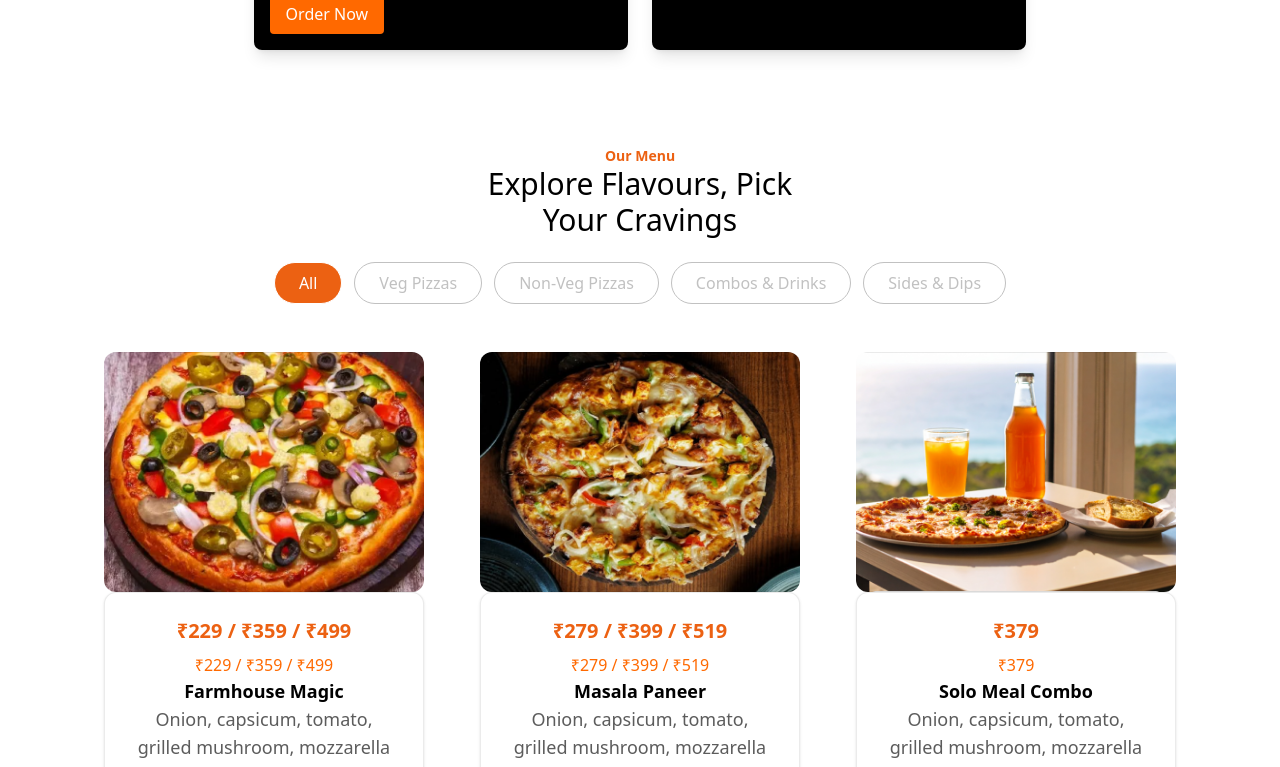
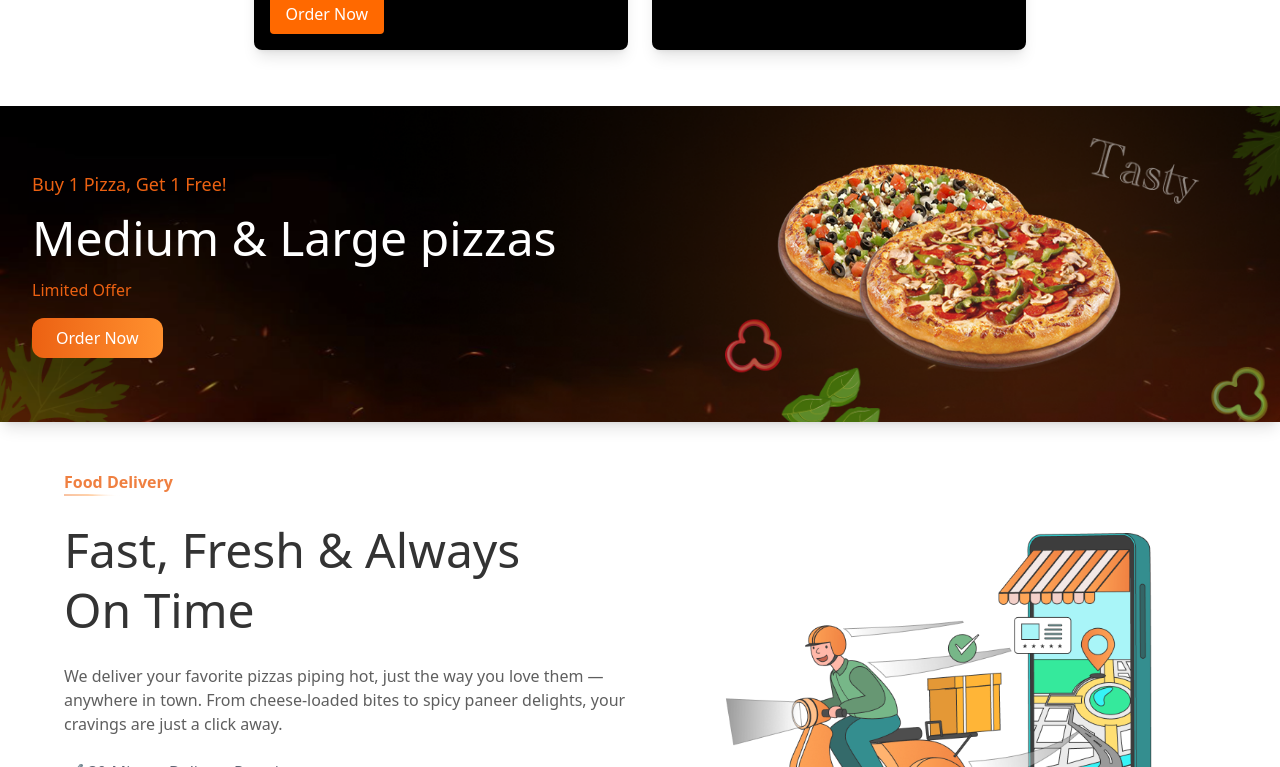
Before and after one commit to sunita0987/pizza-nest, a React (Vite) app: page / in a window 1280 px wide. Shown: the part 1733-2500 px from the top of the page. Built offline with nearby package versions, Linux system fonts and the light colour scheme.

Commit message:
first commit

```diff
--- a/src/App.jsx
+++ b/src/App.jsx
@@ -11,7 +11,7 @@ import PerfectPizza from "./components/PerfectPizza";
 import PizzaBanner from "./components/PizzaBanner";
 import Footer from "./components/Footer";
 // import Sellers from "./components/Sellers";
-import Menu from "./components/Menu";
+// import Menu from "./components/Menu";
 import PizzaGallery from "./components/PizzaGallery";
 // import TestimonialsSlider from "./components/TestimonialsSlider";
 
@@ -23,7 +23,7 @@ function App() {
       <Nest />
       <Card />
       {/* <Sellers/> */}
-      <Menu/>
+      {/* <Menu/> */}
       <BestSeller/>
       <FoodDelivery/>
       <PerfectPizza/>
```
